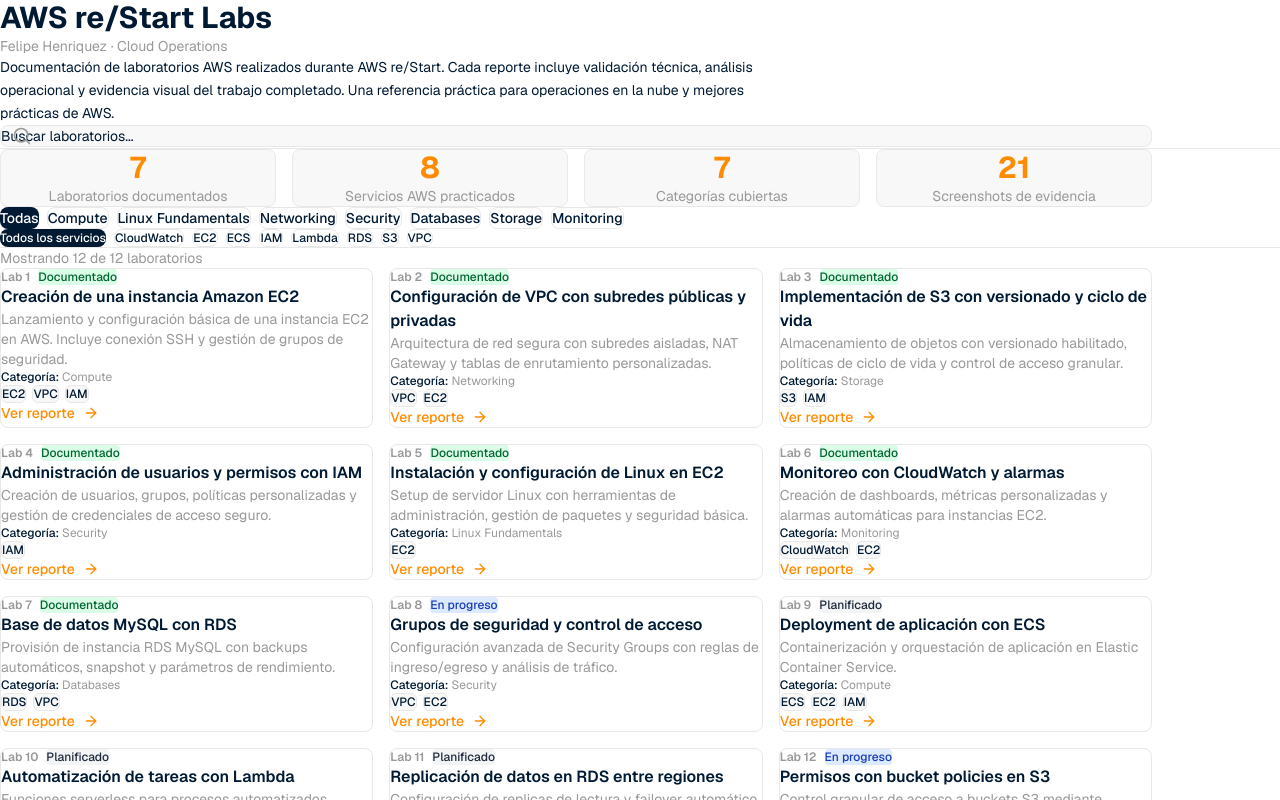
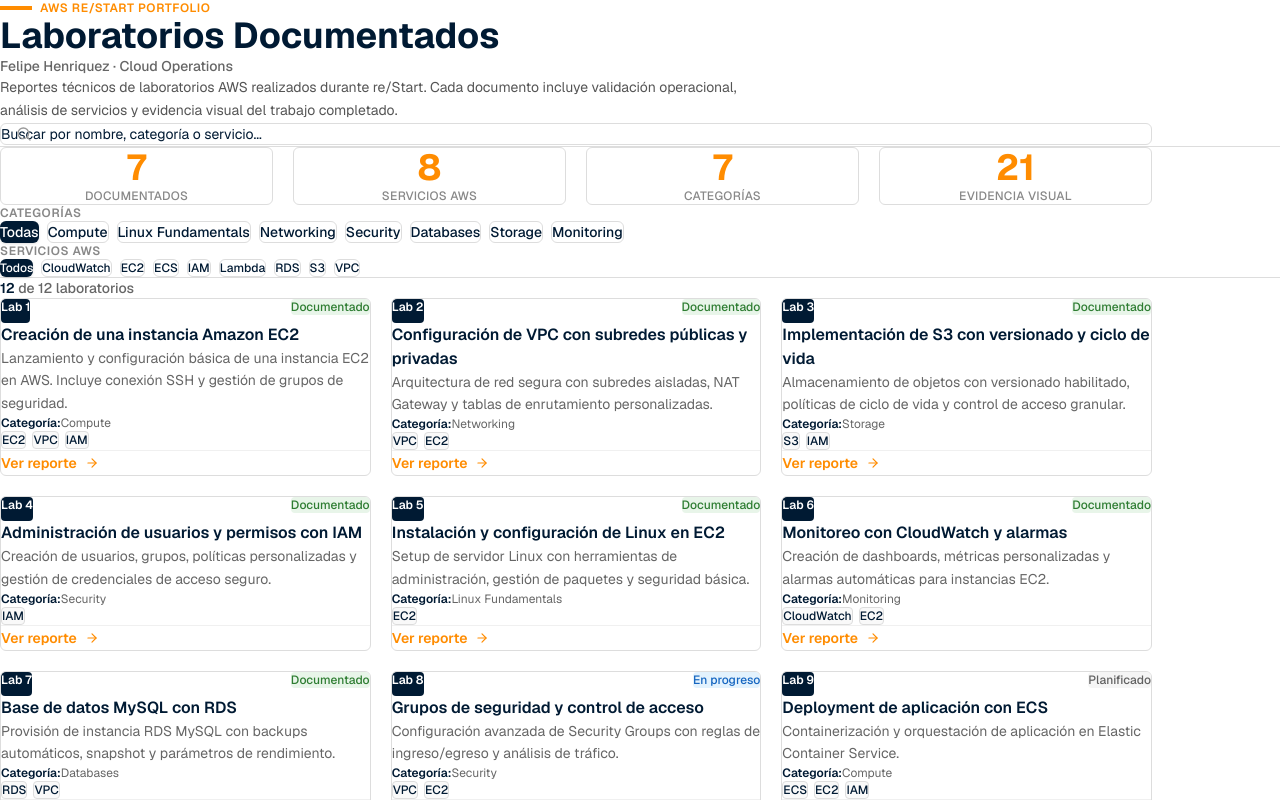
Before and after one commit to FelipeDanielH/aws-labs-re-start-portfolio, a Next.js app: page / in a window 1280 px wide. Shown: the top 800 px of the page. Built offline with nearby package versions, Linux system fonts and the light colour scheme.

Commit message:
feat: enhance filter controls and header stylings
Co-authored-by: Felipe Daniel <26679582+FelipeDanielH@users.noreply.github.com>

```diff
--- a/components/filter-controls.tsx
+++ b/components/filter-controls.tsx
@@ -19,16 +19,18 @@ export function FilterControls({
   const services = getUniqueServices()
 
   return (
-    <div className="border-b border-[#e8e8e8] bg-white">
-      <div className="mx-auto max-w-6xl px-4 py-6">
-        <div className="flex flex-col gap-4 md:flex-row md:items-center md:justify-between">
-          <div className="flex flex-1 flex-wrap gap-2">
+    <div className="border-b border-[#ddd] bg-white">
+      <div className="mx-auto max-w-6xl px-6 py-8">
+        {/* Categories Section */}
+        <div className="mb-6">
+          <p className="mb-3 text-xs font-semibold uppercase tracking-wider text-[#888]">Categorías</p>
+          <div className="flex flex-wrap gap-2">
             <button
               onClick={() => onCategoryChange(null)}
-              className={`rounded-lg px-3 py-1.5 text-sm font-medium transition-colors ${
+              className={`rounded-md px-3.5 py-2 text-sm font-medium transition-all ${
                 selectedCategory === null
-                  ? 'bg-[#001a33] text-white'
-                  : 'border border-[#e8e8e8] bg-white text-[#001a33] hover:border-[#001a33]'
+                  ? 'bg-[#001a33] text-white shadow-sm'
+                  : 'border border-[#ddd] bg-white text-[#001a33] hover:border-[#001a33] hover:bg-[#f9f9f9]'
               }`}
             >
               Todas
@@ -37,10 +39,10 @@ export function FilterControls({
               <button
                 key={category}
                 onClick={() => onCategoryChange(selectedCategory === category ? null : category)}
-                className={`rounded-lg px-3 py-1.5 text-sm font-medium transition-colors ${
+                className={`rounded-md px-3.5 py-2 text-sm font-medium transition-all ${
                   selectedCategory === category
-                    ? 'bg-[#ff8c00] text-white'
-                    : 'border border-[#e8e8e8] bg-white text-[#001a33] hover:border-[#ff8c00]'
+                    ? 'bg-[#ff8c00] text-white shadow-sm'
+                    : 'border border-[#ddd] bg-white text-[#001a33] hover:border-[#ff8c00] hover:bg-[#fff8f0]'
                 }`}
               >
                 {category}
@@ -49,25 +51,28 @@ export function FilterControls({
           </div>
         </div>
 
-        <div className="mt-4 flex flex-wrap gap-2">
+        {/* Services Section */}
+        <div>
+          <p className="mb-3 text-xs font-semibold uppercase tracking-wider text-[#888]">Servicios AWS</p>
+          <div className="flex flex-wrap gap-2">
             <button
               onClick={() => onServiceChange(null)}
-            className={`rounded-lg px-3 py-1.5 text-xs font-medium transition-colors ${
+              className={`rounded-md px-3.5 py-2 text-xs font-medium transition-all ${
                 selectedService === null
-                ? 'bg-[#001a33] text-white'
-                : 'border border-[#e8e8e8] bg-white text-[#001a33] hover:border-[#001a33]'
+                  ? 'bg-[#001a33] text-white shadow-sm'
+                  : 'border border-[#ddd] bg-white text-[#001a33] hover:border-[#001a33] hover:bg-[#f9f9f9]'
               }`}
             >
-            Todos los servicios
+              Todos
             </button>
             {services.map((service) => (
               <button
                 key={service}
                 onClick={() => onServiceChange(selectedService === service ? null : service)}
-              className={`rounded-lg px-3 py-1.5 text-xs font-medium transition-colors ${
+                className={`rounded-md px-3.5 py-2 text-xs font-medium transition-all ${
                   selectedService === service
-                  ? 'bg-[#ff8c00] text-white'
-                  : 'border border-[#e8e8e8] bg-white text-[#001a33] hover:border-[#ff8c00]'
+                    ? 'bg-[#ff8c00] text-white shadow-sm'
+                    : 'border border-[#ddd] bg-white text-[#001a33] hover:border-[#ff8c00] hover:bg-[#fff8f0]'
                 }`}
               >
                 {service}
@@ -76,5 +81,6 @@ export function FilterControls({
           </div>
         </div>
       </div>
+    </div>
   )
 }
--- a/components/header.tsx
+++ b/components/header.tsx
@@ -9,25 +9,29 @@ interface HeaderProps {
 
 export function Header({ searchValue, onSearchChange }: HeaderProps) {
   return (
-    <header className="border-b border-[#e8e8e8] bg-white">
-      <div className="mx-auto max-w-6xl px-4 py-8">
-        <div className="mb-8">
-          <h1 className="text-3xl font-bold text-[#001a33]">AWS re/Start Labs</h1>
-          <p className="mt-2 text-sm text-[#999999]">Felipe Henriquez · Cloud Operations</p>
+    <header className="border-b border-[#ddd] bg-white">
+      <div className="mx-auto max-w-6xl px-6 py-10">
+        <div className="mb-12">
+          <div className="mb-3 flex items-center gap-2">
+            <div className="h-1 w-8 bg-[#ff8c00]"></div>
+            <p className="text-xs font-semibold uppercase tracking-wider text-[#ff8c00]">AWS re/Start Portfolio</p>
+          </div>
+          <h1 className="text-4xl font-bold text-[#001a33]">Laboratorios Documentados</h1>
+          <p className="mt-3 text-sm font-medium text-[#666]">Felipe Henriquez · Cloud Operations</p>
         </div>
 
-        <p className="mb-8 max-w-3xl text-sm leading-relaxed text-[#001a33]">
-          Documentación de laboratorios AWS realizados durante AWS re/Start. Cada reporte incluye validación técnica, análisis operacional y evidencia visual del trabajo completado. Una referencia práctica para operaciones en la nube y mejores prácticas de AWS.
+        <p className="mb-10 max-w-3xl text-sm leading-relaxed text-[#555]">
+          Reportes técnicos de laboratorios AWS realizados durante re/Start. Cada documento incluye validación operacional, análisis de servicios y evidencia visual del trabajo completado.
         </p>
 
         <div className="relative">
-          <Search className="pointer-events-none absolute left-3 top-1/2 h-5 w-5 -translate-y-1/2 text-[#999999]" />
+          <Search className="pointer-events-none absolute left-4 top-1/2 h-4 w-4 -translate-y-1/2 text-[#999]" />
           <input
             type="text"
-            placeholder="Buscar laboratorios..."
+            placeholder="Buscar por nombre, categoría o servicio..."
             value={searchValue}
             onChange={(e) => onSearchChange(e.target.value)}
-            className="w-full rounded-lg border border-[#e8e8e8] bg-[#f8f8f8] py-2.5 pl-10 pr-4 text-sm text-[#001a33] placeholder-[#999999] transition-colors focus:border-[#ff8c00] focus:outline-none focus:ring-1 focus:ring-[#ff8c00]"
+            className="w-full rounded-md border border-[#ddd] bg-white py-3 pl-11 pr-4 text-sm text-[#001a33] placeholder-[#999] transition-all focus:border-[#ff8c00] focus:outline-none focus:ring-2 focus:ring-[#ff8c00] focus:ring-opacity-20"
           />
         </div>
       </div>
--- a/components/lab-card.tsx
+++ b/components/lab-card.tsx
@@ -9,58 +9,66 @@ export function LabCard({ lab }: LabCardProps) {
   const statusConfig = {
     documented: {
       label: 'Documentado',
-      bgColor: 'bg-green-100',
-      textColor: 'text-green-800',
+      bgColor: '#e8f5e9',
+      textColor: '#2e7d32',
     },
     'in-progress': {
       label: 'En progreso',
-      bgColor: 'bg-blue-100',
-      textColor: 'text-blue-800',
+      bgColor: '#e3f2fd',
+      textColor: '#1565c0',
     },
     planned: {
       label: 'Planificado',
-      bgColor: 'bg-gray-100',
-      textColor: 'text-gray-800',
+      bgColor: '#f5f5f5',
+      textColor: '#616161',
     },
   }
 
   const statusInfo = statusConfig[lab.status]
 
   return (
-    <div className="flex flex-col rounded-lg border border-[#e8e8e8] bg-white p-5 transition-all hover:border-[#ff8c00] hover:shadow-sm">
-      <div className="mb-3 flex items-start justify-between">
-        <div className="flex items-baseline gap-2">
-          <span className="text-xs font-semibold text-[#999999]">Lab {lab.number}</span>
-          <span className={`rounded px-2 py-0.5 text-xs font-medium ${statusInfo.bgColor} ${statusInfo.textColor}`}>
+    <div className="group flex flex-col overflow-hidden rounded-md border border-[#ddd] bg-white transition-all hover:border-[#ff8c00] hover:shadow-lg hover:shadow-orange-100">
+      <div className="flex-1 p-5">
+        <div className="mb-3 flex items-baseline justify-between gap-2">
+          <span className="inline-block h-6 rounded-sm bg-[#001a33] px-2 py-0.5 text-xs font-semibold text-white">
+            Lab {lab.number}
+          </span>
+          <span
+            className="rounded-sm px-2.5 py-1 text-xs font-medium"
+            style={{ backgroundColor: statusInfo.bgColor, color: statusInfo.textColor }}
+          >
             {statusInfo.label}
           </span>
-        </div>
         </div>
 
         <h3 className="mb-2 text-base font-semibold text-[#001a33]">{lab.title}</h3>
 
-      <p className="mb-4 text-sm text-[#999999]">{lab.summary}</p>
+        <p className="mb-4 text-sm leading-relaxed text-[#666]">{lab.summary}</p>
 
-      <div className="mb-4 space-y-2">
-        <div className="text-xs text-[#999999]">
-          <span className="font-medium text-[#001a33]">Categoría:</span> {lab.category}
+        <div className="space-y-3 text-xs">
+          <div>
+            <span className="font-semibold text-[#001a33]">Categoría:</span>
+            <span className="ml-2 text-[#666]">{lab.category}</span>
           </div>
           <div className="flex flex-wrap gap-1.5">
             {lab.services.map((service) => (
               <span
                 key={service}
-              className="rounded-md bg-[#f8f8f8] px-2 py-1 text-xs font-medium text-[#001a33] border border-[#e8e8e8]"
+                className="rounded-sm border border-[#ddd] bg-[#f9f9f9] px-2.5 py-1 font-medium text-[#001a33]"
               >
                 {service}
               </span>
             ))}
           </div>
         </div>
+      </div>
 
-      <button className="mt-auto inline-flex items-center gap-2 text-sm font-medium text-[#ff8c00] transition-colors hover:text-[#001a33]">
+      <div className="border-t border-[#f0f0f0] px-5 py-4">
+        <button className="inline-flex items-center gap-2 text-sm font-semibold text-[#ff8c00] transition-all group-hover:gap-3">
           Ver reporte
-        <ArrowRight className="h-4 w-4" />
+          <ArrowRight className="h-3.5 w-3.5" />
         </button>
+      </div>
     </div>
   )
 }
--- a/components/labs-grid.tsx
+++ b/components/labs-grid.tsx
@@ -26,17 +26,19 @@ export function LabsGrid({ searchValue, selectedCategory, selectedService }: Lab
   })
 
   return (
-    <div className="mx-auto max-w-6xl px-4 py-12">
+    <div className="mx-auto max-w-6xl px-6 py-14">
       {filteredLabs.length === 0 ? (
-        <div className="rounded-lg border border-[#e8e8e8] bg-[#f8f8f8] p-12 text-center">
-          <p className="text-[#999999]">No hay laboratorios que coincidan con los filtros seleccionados.</p>
+        <div className="rounded-md border border-[#ddd] bg-[#fafafa] p-16 text-center">
+          <p className="text-sm text-[#888]">No hay laboratorios que coincidan con los filtros seleccionados.</p>
         </div>
       ) : (
         <div>
-          <p className="mb-6 text-sm text-[#999999]">
-            Mostrando {filteredLabs.length} de {mockLabs.length} laboratorios
-          </p>
-          <div className="grid gap-4 md:grid-cols-2 lg:grid-cols-3">
+          <div className="mb-8 flex items-baseline justify-between">
+            <p className="text-sm font-medium text-[#666]">
+              <span className="font-semibold text-[#001a33]">{filteredLabs.length}</span> de {mockLabs.length} laboratorios
+            </p>
+          </div>
+          <div className="grid gap-5 md:grid-cols-2 lg:grid-cols-3">
             {filteredLabs.map((lab) => (
               <LabCard key={lab.id} lab={lab} />
             ))}
--- a/components/stats-overview.tsx
+++ b/components/stats-overview.tsx
@@ -5,33 +5,36 @@ export function StatsOverview() {
 
   const statItems = [
     {
-      label: 'Laboratorios documentados',
+      label: 'Documentados',
       value: stats.documented,
     },
     {
-      label: 'Servicios AWS practicados',
+      label: 'Servicios AWS',
       value: stats.services,
     },
     {
-      label: 'Categorías cubiertas',
+      label: 'Categorías',
       value: stats.categories,
     },
     {
-      label: 'Screenshots de evidencia',
+      label: 'Evidencia visual',
       value: stats.screenshots,
     },
   ]
 
   return (
-    <div className="mx-auto max-w-6xl px-4 py-12">
-      <div className="grid grid-cols-2 gap-4 md:grid-cols-4">
+    <div className="mx-auto max-w-6xl px-6 py-14">
+      <div className="grid grid-cols-2 gap-5 md:grid-cols-4">
         {statItems.map((item, index) => (
           <div
             key={index}
-            className="rounded-lg border border-[#e8e8e8] bg-[#f8f8f8] p-6 text-center"
+            className="group relative overflow-hidden rounded-md border border-[#ddd] bg-white p-6 text-center transition-all hover:border-[#ff8c00] hover:shadow-md"
           >
-            <div className="text-3xl font-bold text-[#ff8c00]">{item.value}</div>
-            <p className="mt-2 text-xs text-[#999999] md:text-sm">{item.label}</p>
+            <div className="absolute inset-0 bg-[#fff8f0] opacity-0 transition-opacity group-hover:opacity-100"></div>
+            <div className="relative z-10">
+              <div className="text-4xl font-bold text-[#ff8c00]">{item.value}</div>
+              <p className="mt-3 text-xs font-medium uppercase tracking-wide text-[#888]">{item.label}</p>
+            </div>
           </div>
         ))}
       </div>
```
Lines whose indentation alone changed are shown as unchanged.
